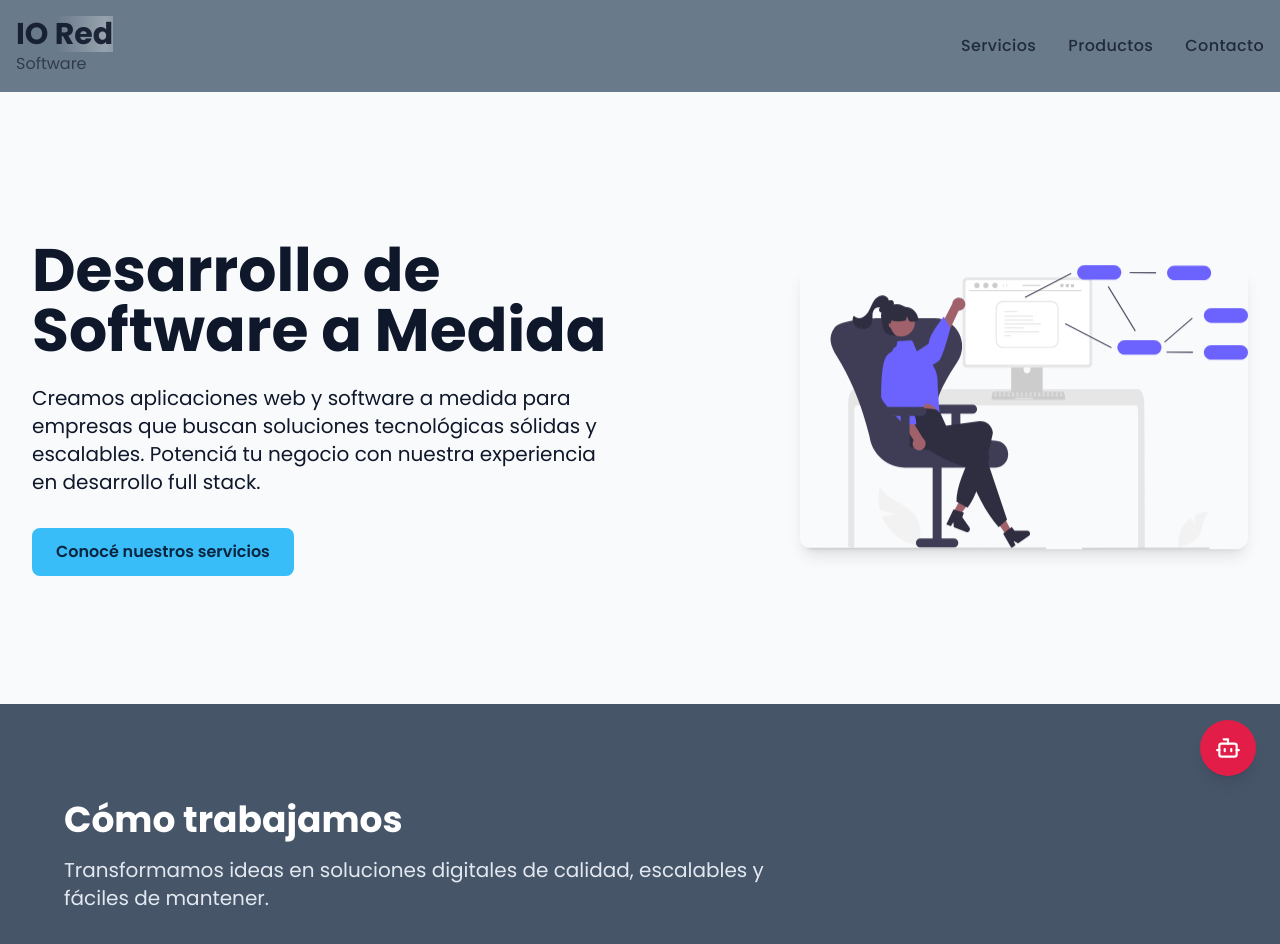
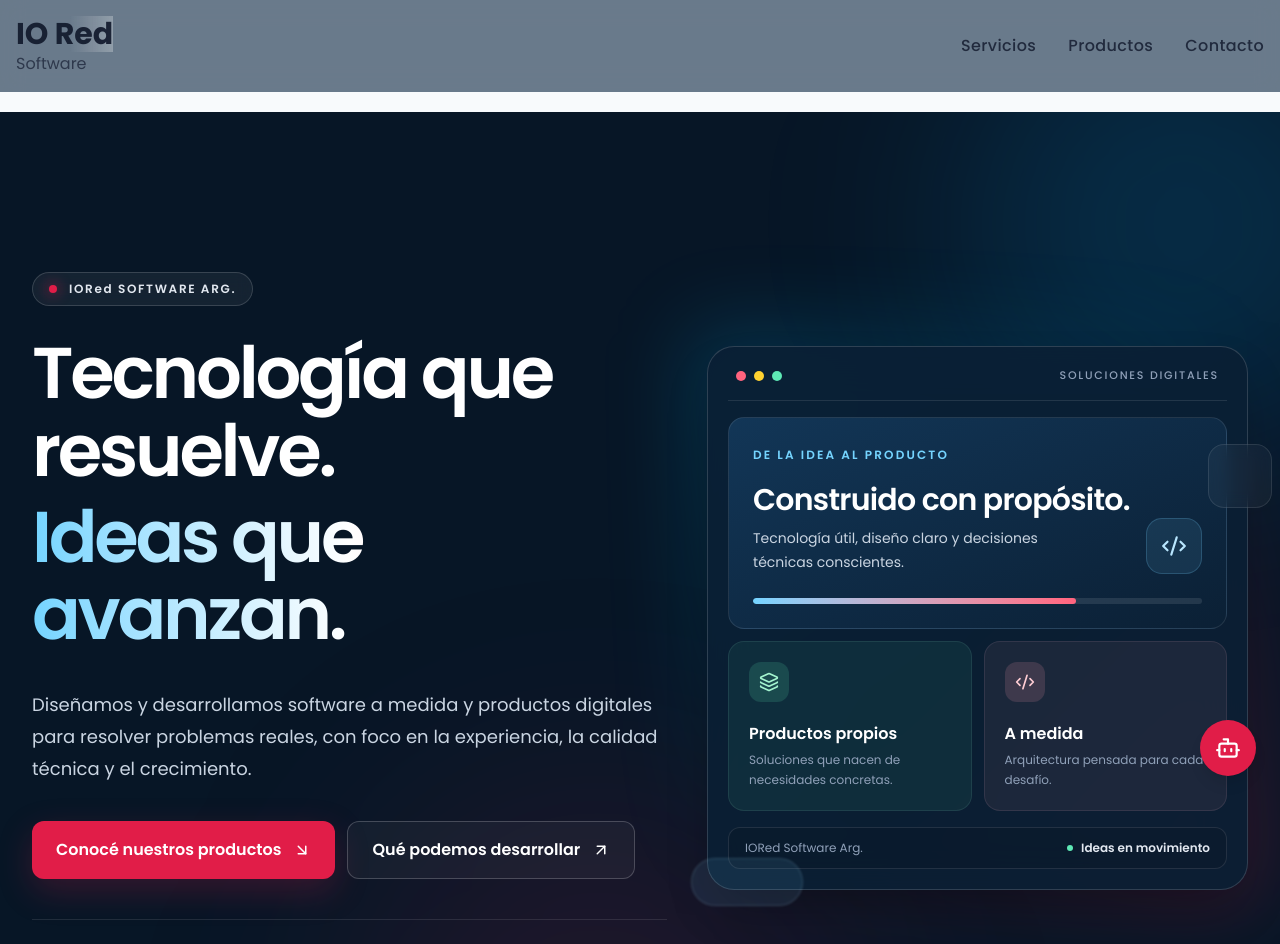
Before and after one commit to Elio-Nicolas/landing-io-red, a Next.js app: page / in a window 1280 px wide. Shown: the top 944 px of the page. Built offline with nearby package versions, Linux system fonts and the light colour scheme.

Commit message:
Redesign hero with stronger IORed identity

```diff
--- a/components/Hero.tsx
+++ b/components/Hero.tsx
@@ -1,58 +1,105 @@
 "use client";
-import Image from "next/image";
+
+import { ArrowDownRight, ArrowUpRight, Code2, Layers3, Smartphone } from "lucide-react";
+
+const highlights = [
+  { icon: Code2, label: "Desarrollo a medida" },
+  { icon: Layers3, label: "Productos propios" },
+  { icon: Smartphone, label: "Experiencias digitales" },
+];
 
 export default function Hero() {
   return (
-    <section className="w-full bg-background px-4 md:px-8 py-20 md:py-32">
-      <div className="max-w-7xl mx-auto flex flex-col-reverse md:flex-row items-center justify-between gap-12">
+    <section className="ior-hero relative isolate overflow-hidden bg-[#071626] px-5 pb-20 pt-32 text-white md:px-8 md:pb-28 md:pt-40">
+      <div className="ior-hero-grid pointer-events-none absolute inset-0 opacity-40" aria-hidden="true" />
+      <div className="pointer-events-none absolute -right-32 -top-28 h-[28rem] w-[28rem] rounded-full bg-sky-500/15 blur-[100px]" aria-hidden="true" />
+      <div className="pointer-events-none absolute -bottom-48 left-[28%] h-[30rem] w-[30rem] rounded-full bg-rose-500/10 blur-[120px]" aria-hidden="true" />
 
-        {/* Texto Izquierda */}
-        <div className="flex-1 text-center md:text-left">
-          <h1 className="text-4xl md:text-6xl font-bold font-sans text-foreground mb-6">
-            Desarrollo de Software a Medida
+      <div className="relative mx-auto grid max-w-7xl items-center gap-14 lg:grid-cols-[1.08fr_0.92fr] lg:gap-10">
+        <div className="max-w-3xl">
+          <div className="mb-7 inline-flex items-center gap-3 rounded-full border border-white/15 bg-white/[0.06] px-4 py-2 text-xs font-semibold tracking-[0.14em] text-slate-200 backdrop-blur">
+            <span className="h-2 w-2 rounded-full bg-[#E11D48] shadow-[0_0_14px_rgba(225,29,72,0.9)]" />
+            IORed SOFTWARE ARG.
+          </div>
+
+          <h1 className="text-4xl font-semibold leading-[1.08] tracking-[-0.045em] sm:text-5xl md:text-6xl xl:text-7xl">
+            Tecnología que resuelve.
+            <span className="mt-2 block bg-gradient-to-r from-sky-300 via-white to-rose-300 bg-clip-text pb-2 text-transparent">
+              Ideas que avanzan.
+            </span>
           </h1>
-          <p className="text-lg md:text-xl text-brand-muted mb-8">
-            Creamos aplicaciones web y software a medida para empresas que buscan soluciones tecnológicas sólidas y escalables.
-            Potenciá tu negocio con nuestra experiencia en desarrollo full stack.
+
+          <p className="mt-7 max-w-2xl text-base leading-8 text-slate-300 sm:text-lg">
+            Diseñamos y desarrollamos software a medida y productos digitales para resolver problemas reales, con foco en la experiencia, la calidad técnica y el crecimiento.
           </p>
-          <a
-            href="#services"
-            className="
-              inline-block
-              bg-[var(--color-cta)]
-              text-[#0A2540]
-              px-6 py-3
-              rounded-lg
-              font-semibold
-              hover:bg-[#0EA5E9]
-              transition
-            "
-          >
-            Conocé nuestros servicios
-          </a>
+
+          <div className="mt-9 flex flex-col gap-3 sm:flex-row">
+            <a href="#projects" className="inline-flex min-h-14 items-center justify-center gap-3 rounded-xl bg-[#E11D48] px-6 py-4 font-semibold text-white shadow-[0_12px_35px_rgba(225,29,72,0.22)] transition hover:-translate-y-0.5 hover:bg-rose-600 focus-visible:outline-2 focus-visible:outline-offset-4 focus-visible:outline-rose-300">
+              Conocé nuestros productos <ArrowDownRight size={18} />
+            </a>
+            <a href="#services" className="inline-flex min-h-14 items-center justify-center gap-3 rounded-xl border border-white/20 bg-white/[0.04] px-6 py-4 font-semibold text-white transition hover:border-white/40 hover:bg-white/[0.09] focus-visible:outline-2 focus-visible:outline-offset-4 focus-visible:outline-white">
+              Qué podemos desarrollar <ArrowUpRight size={18} />
+            </a>
+          </div>
+
+          <div className="mt-10 flex flex-wrap gap-x-6 gap-y-3 border-t border-white/10 pt-6">
+            {highlights.map(({ icon: Icon, label }) => (
+              <span key={label} className="inline-flex items-center gap-2 text-sm text-slate-300">
+                <Icon size={16} className="text-sky-300" /> {label}
+              </span>
+            ))}
+          </div>
         </div>
 
-        {/* Imagen Derecha */}
-        <div className="flex-1 flex justify-center md:justify-end">
-  <div className="w-full max-w-md">
-    <Image
-      src="/Ingeniero.svg"
-      alt="Ilustración de software"
-      width={600}
-      height={400}
-      className="
-        rounded-xl
-        shadow-lg
-        animate-float
-        transition-transform
-        duration-500
-        hover:scale-[1.03]
-      "
-    />
-  </div>
-</div>
+        <div className="relative mx-auto w-full max-w-xl lg:ml-auto">
+          <div className="absolute -inset-5 rounded-[2rem] bg-gradient-to-br from-sky-400/20 via-transparent to-rose-500/20 blur-2xl" aria-hidden="true" />
+          <div className="relative overflow-hidden rounded-[1.7rem] border border-white/15 bg-[#0B2035]/90 p-4 shadow-2xl shadow-black/30 backdrop-blur-xl sm:p-5">
+            <div className="flex items-center justify-between border-b border-white/10 px-2 pb-4">
+              <div className="flex items-center gap-2" aria-label="Ventana de producto">
+                <span className="h-2.5 w-2.5 rounded-full bg-rose-400" />
+                <span className="h-2.5 w-2.5 rounded-full bg-amber-300" />
+                <span className="h-2.5 w-2.5 rounded-full bg-emerald-300" />
+              </div>
+              <span className="text-[11px] font-medium tracking-[0.16em] text-slate-400">SOLUCIONES DIGITALES</span>
+            </div>
 
+            <div className="grid grid-cols-2 gap-3 py-4">
+              <div className="col-span-2 rounded-2xl border border-white/10 bg-gradient-to-br from-[#123657] to-[#0B2035] p-5 sm:p-6">
+                <span className="text-xs font-semibold uppercase tracking-[0.18em] text-sky-300">De la idea al producto</span>
+                <div className="mt-4 flex items-end justify-between gap-3">
+                  <div>
+                    <p className="text-2xl font-semibold tracking-tight sm:text-3xl">Construido con propósito.</p>
+                    <p className="mt-2 max-w-xs text-sm leading-6 text-slate-300">Tecnología útil, diseño claro y decisiones técnicas conscientes.</p>
+                  </div>
+                  <div className="hidden h-14 w-14 shrink-0 items-center justify-center rounded-2xl border border-sky-300/20 bg-sky-300/10 sm:flex">
+                    <Code2 size={26} className="text-sky-200" />
+                  </div>
+                </div>
+                <div className="mt-6 h-1.5 overflow-hidden rounded-full bg-white/10">
+                  <div className="h-full w-[72%] rounded-full bg-gradient-to-r from-sky-300 to-rose-400" />
+                </div>
+              </div>
 
+              <div className="rounded-2xl border border-emerald-200/10 bg-emerald-300/[0.07] p-4 sm:p-5">
+                <div className="mb-5 flex h-10 w-10 items-center justify-center rounded-xl bg-emerald-300/15 text-emerald-200"><Layers3 size={20} /></div>
+                <p className="font-semibold text-white">Productos propios</p>
+                <p className="mt-1 text-xs leading-5 text-slate-400">Soluciones que nacen de necesidades concretas.</p>
+              </div>
+              <div className="rounded-2xl border border-rose-200/10 bg-rose-300/[0.07] p-4 sm:p-5">
+                <div className="mb-5 flex h-10 w-10 items-center justify-center rounded-xl bg-rose-300/15 text-rose-200"><Code2 size={20} /></div>
+                <p className="font-semibold text-white">A medida</p>
+                <p className="mt-1 text-xs leading-5 text-slate-400">Arquitectura pensada para cada desafío.</p>
+              </div>
+            </div>
+
+            <div className="flex items-center justify-between rounded-xl border border-white/10 bg-black/10 px-4 py-3">
+              <span className="text-xs text-slate-400">IORed Software Arg.</span>
+              <span className="inline-flex items-center gap-2 text-xs font-semibold text-slate-200"><span className="h-1.5 w-1.5 rounded-full bg-emerald-300" /> Ideas en movimiento</span>
+            </div>
+          </div>
+          <div className="pointer-events-none absolute -right-3 top-[18%] h-16 w-16 rounded-2xl border border-white/10 bg-white/[0.04] backdrop-blur sm:-right-6" aria-hidden="true" />
+          <div className="pointer-events-none absolute -bottom-4 -left-4 h-12 w-28 rounded-full border border-sky-200/15 bg-sky-300/10 blur-[1px]" aria-hidden="true" />
+        </div>
       </div>
     </section>
   );
```
